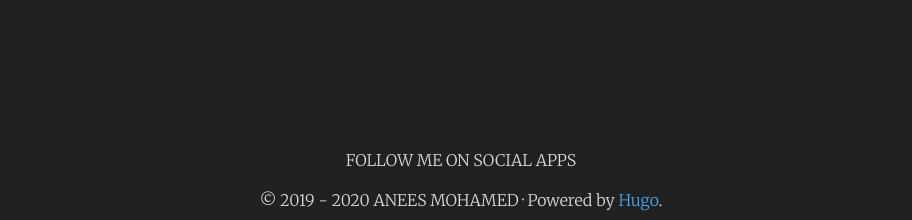
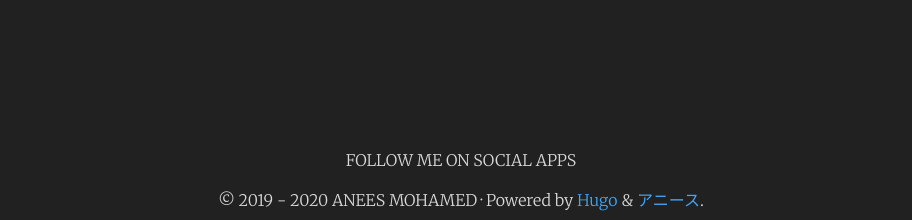
Before and after one commit to zerokira123/zerokira123.github.io, a plain HTML site: page index.html in a window 1280 px wide. Shown: the part 580-800 px from the top of the page, without its empty margins (179-1091 px from the left). Drawn offline with nearby package versions, Linux system fonts and the light colour scheme; a script that the page names is missing.

Commit message:
Update index.html

```diff
--- a/index.html
+++ b/index.html
@@ -211,7 +211,7 @@
 
 
          ·
-        Powered by <a href="https://gohugo.io/">Hugo</a>.
+        Powered by <a href="https://gohugo.io/">Hugo</a> & <a href="https://www.facebook.com/kirigayakazuto.kirigayakazuto.71619">アニース</a>.
 
 
     </section>
```
